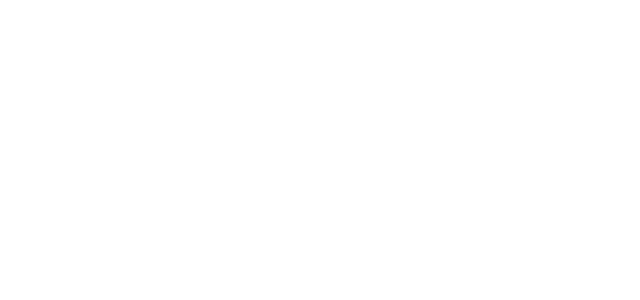
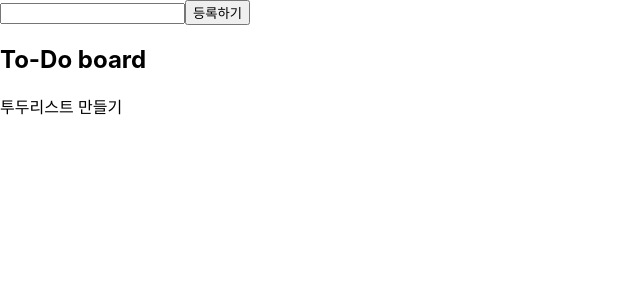
Before and after one commit to kijiwon/projcet-todoList, a React (Create React App) app: page / in a window 1280 px wide. Shown: the top 300 px of the page, without its empty margins (0-640 px from the left). Built offline with nearby package versions, Linux system fonts and the light colour scheme.

Commit message:
Todo List 컴포넌트 구현

```diff
--- a/src/App.css
+++ b/src/App.css
@@ -1,4 +1,4 @@
-.App {
+/* .App {
   text-align: center;
 }
 
@@ -35,4 +35,4 @@
   to {
     transform: rotate(360deg);
   }
-}
+} */
--- a/src/App.js
+++ b/src/App.js
@@ -1,9 +1,15 @@
-
+import React from 'react';
 import './App.css';
+import { useState } from 'react';
+import TodoBoard from './TodoList/TodoBoard';
 
 function App() {
+  const [inputValue,setInputValue] = useState('');
   return (
     <div className="App">
+      <input type="text" value={inputValue} onChange={((event)=>setInputValue(event.target.value))}/>
+      <button>등록하기</button>
+      <TodoBoard/>
     </div>
   );
 }
--- /dev/null
+++ b/src/TodoList/TodoBoard.js
@@ -0,0 +1,14 @@
+import React from "react"
+import TodoItem from "./TodoItem"
+
+function TodoBoard(){
+
+    return (
+        <div>
+            <h2>To-Do board</h2>
+            <TodoItem/>
+        </div>
+    )
+}
+
+export default TodoBoard
--- /dev/null
+++ b/src/TodoList/TodoItem.js
@@ -0,0 +1,12 @@
+import React from "react";
+
+function TodoItem(){
+
+    return (
+        <div>
+            <p>투두리스트 만들기</p>
+        </div>
+    )
+}
+
+export default TodoItem;
```
Also changed, not shown: 1 other file (tests, documents, lock files or other folders).
